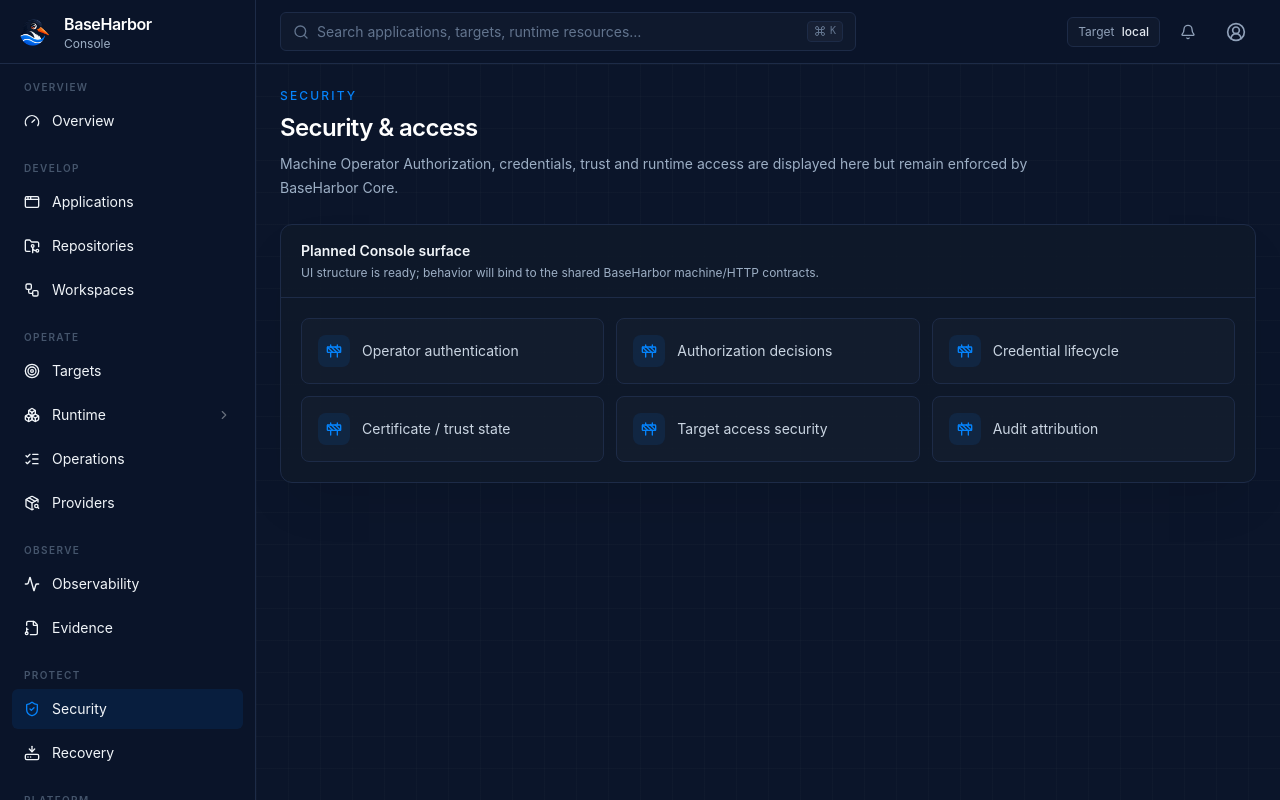
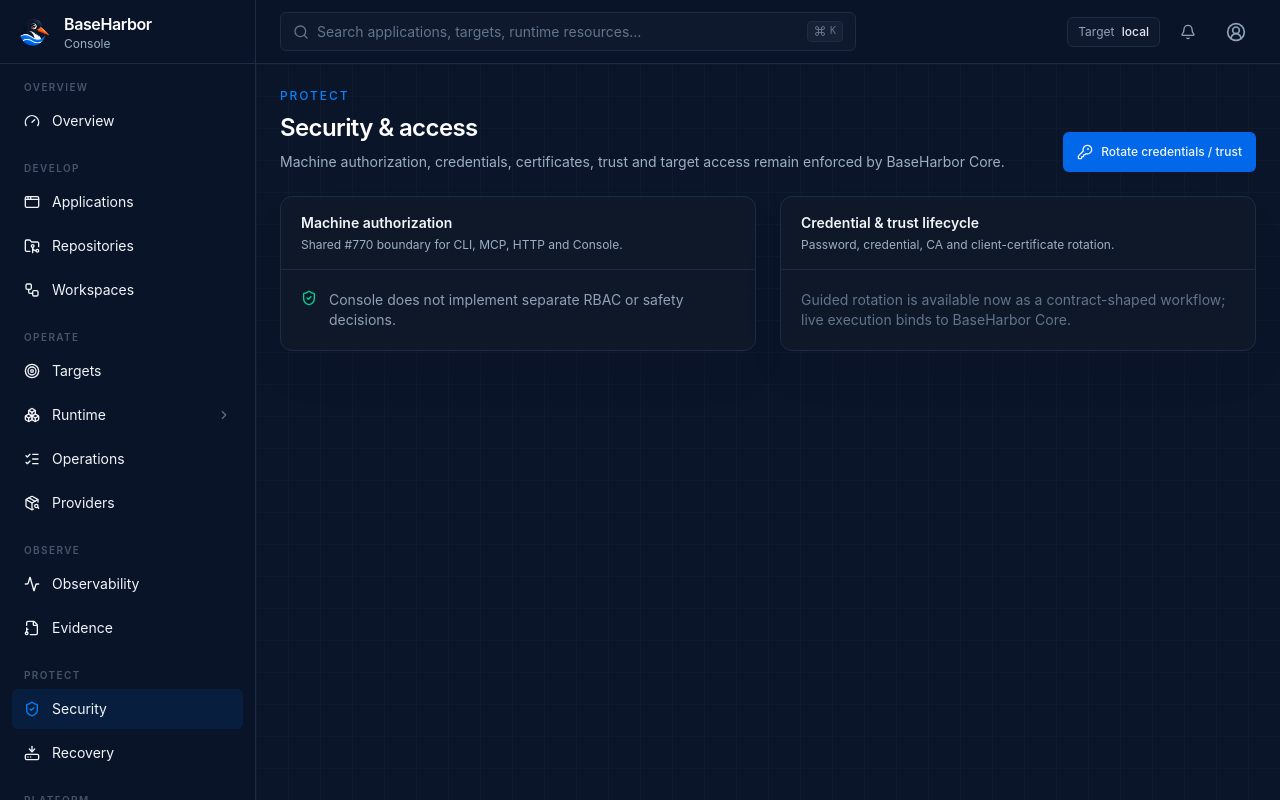
Before and after one commit to mcpdev80/baseharbor-console, a Next.js app: page /security in a window 1280 px wide. Built offline with nearby package versions, Linux system fonts and the light colour scheme.

Commit message:
feat: expose secure rotation workflow

```diff
--- a/src/app/security/page.tsx
+++ b/src/app/security/page.tsx
@@ -1,4 +1,29 @@
-import { SectionPage } from "@/components/section/section-page";
-export default function Page() {
-  return <SectionPage eyebrow="Security" title="Security & access" description="Machine Operator Authorization, credentials, trust and runtime access are displayed here but remain enforced by BaseHarbor Core." capabilities={["Operator authentication","Authorization decisions","Credential lifecycle","Certificate / trust state","Target access security","Audit attribution"]} />;
+import Link from "next/link";
+import { KeyRound, ShieldCheck } from "lucide-react";
+import { Panel } from "@/components/ui/panel";
+
+export default function SecurityPage() {
+  return (
+    <div className="mx-auto max-w-[1500px] space-y-6">
+      <div className="flex items-end justify-between gap-6">
+        <div>
+          <p className="mb-2 text-xs font-medium uppercase tracking-[.16em] text-[var(--bh-signal-blue)]">Protect</p>
+          <h1 className="text-2xl font-semibold tracking-tight text-white">Security & access</h1>
+          <p className="mt-2 max-w-3xl text-sm text-[var(--muted)]">Machine authorization, credentials, certificates, trust and target access remain enforced by BaseHarbor Core.</p>
+        </div>
+        <Link href="/security/rotate" className="inline-flex min-h-10 items-center gap-2 rounded-md bg-[var(--bh-ocean-blue)] px-3.5 text-xs font-medium text-white">
+          <KeyRound className="size-4" /> Rotate credentials / trust
+        </Link>
+      </div>
+
+      <div className="grid gap-6 xl:grid-cols-2">
+        <Panel title="Machine authorization" subtitle="Shared #770 boundary for CLI, MCP, HTTP and Console.">
+          <div className="flex gap-3 p-5 text-sm text-slate-400"><ShieldCheck className="size-4 shrink-0 text-emerald-400" />Console does not implement separate RBAC or safety decisions.</div>
+        </Panel>
+        <Panel title="Credential & trust lifecycle" subtitle="Password, credential, CA and client-certificate rotation.">
+          <div className="p-5 text-sm text-slate-500">Guided rotation is available now as a contract-shaped workflow; live execution binds to BaseHarbor Core.</div>
+        </Panel>
+      </div>
+    </div>
+  );
 }
```
